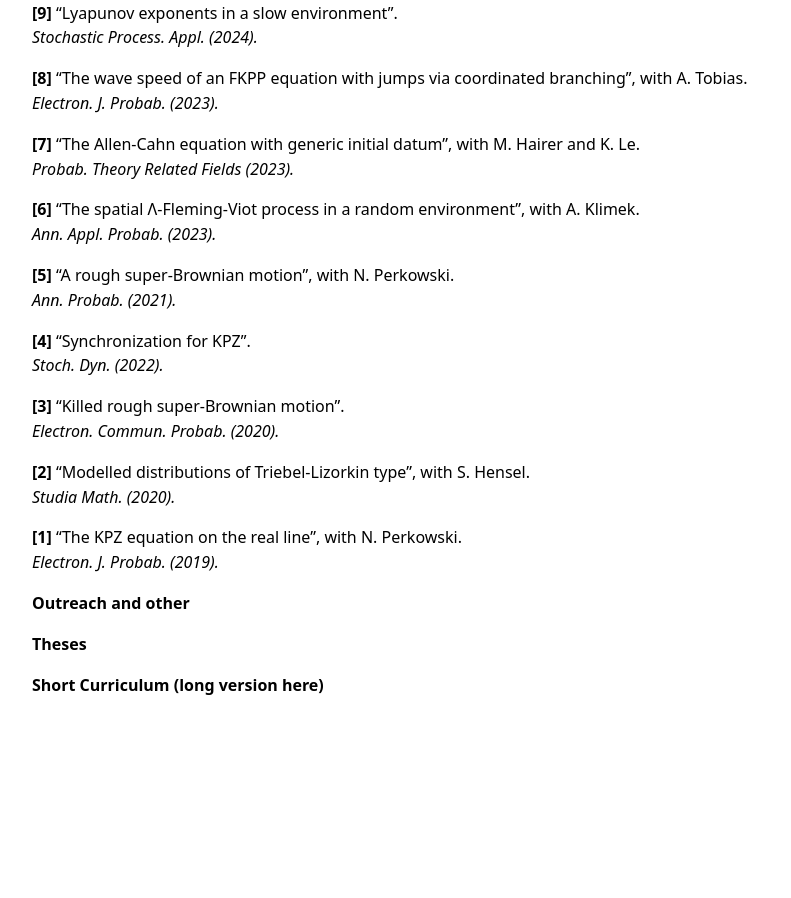
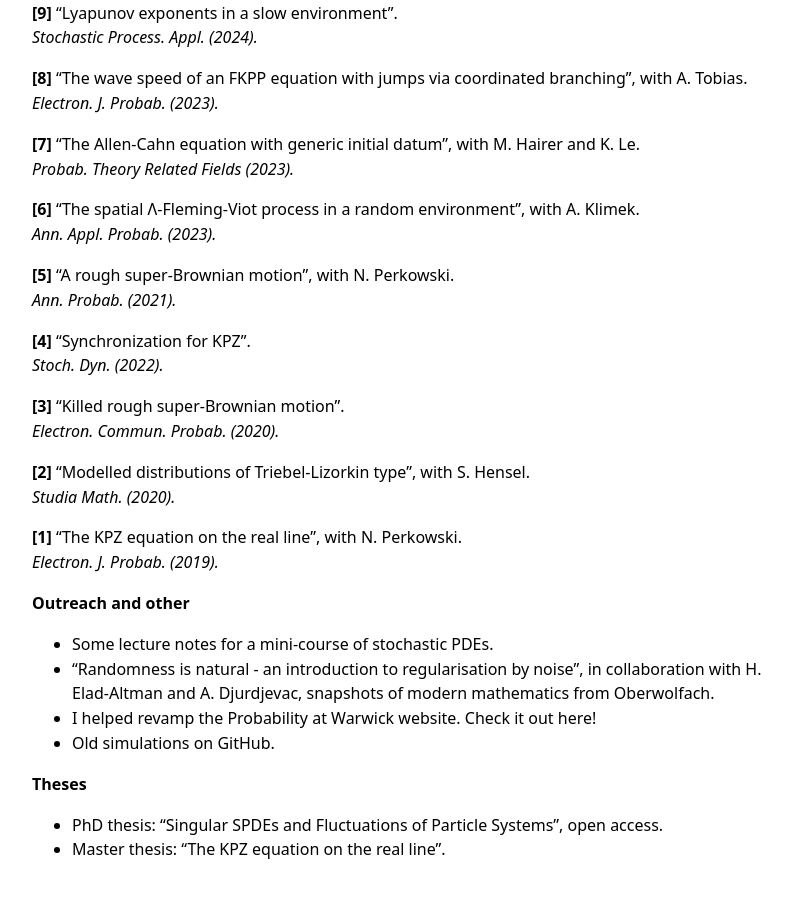
Before and after one commit to rosati-tom/rosati-tom.github.io, a Jekyll site: the page built from index.md, in a window 1280 px wide and 900 px high, scrolled down 1160 px. Shown: the whole window, without its empty margins (243-1034 px from the left). Built offline with Jekyll 4.4.1, drawn with Linux system fonts in a browser that asks for light colours; our own code applies the rules of GitHub Pages for plain Markdown files; before the commit the page ends 1895 px from its top, so only the background shows below that.

Commit message:
Some more content.

```diff
--- a/index.md
+++ b/index.md
@@ -66,6 +66,14 @@ S. Punshon-Smith and J. Yi. <br> *Duke Math. J., under minor revision.*
 
 **Outreach and other**
 
+
+* Some lecture notes for a mini-course of stochastic PDEs.
+* "Randomness is natural - an introduction to regularisation by noise", in collaboration with H. Elad-Altman and A. Djurdjevac, snapshots of modern mathematics from Oberwolfach.
+* I helped revamp the Probability at Warwick website. Check it out here!
+* Old simulations on GitHub.
+
+
 **Theses**
 
-**Short Curriculum (long version here)**
+* PhD thesis: "Singular SPDEs and Fluctuations of Particle Systems", open access.
+* Master thesis: "The KPZ equation on the real line".
```
